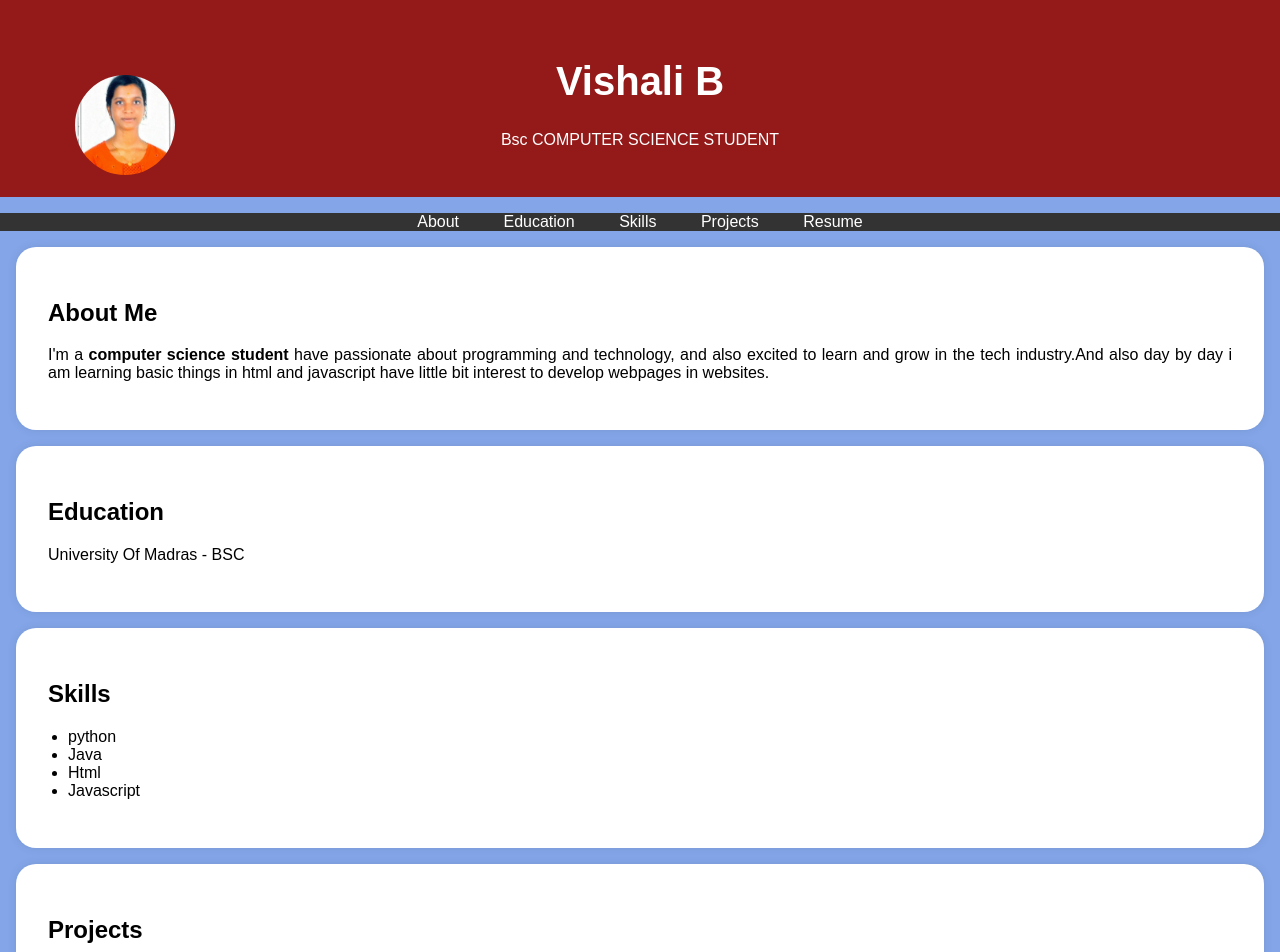
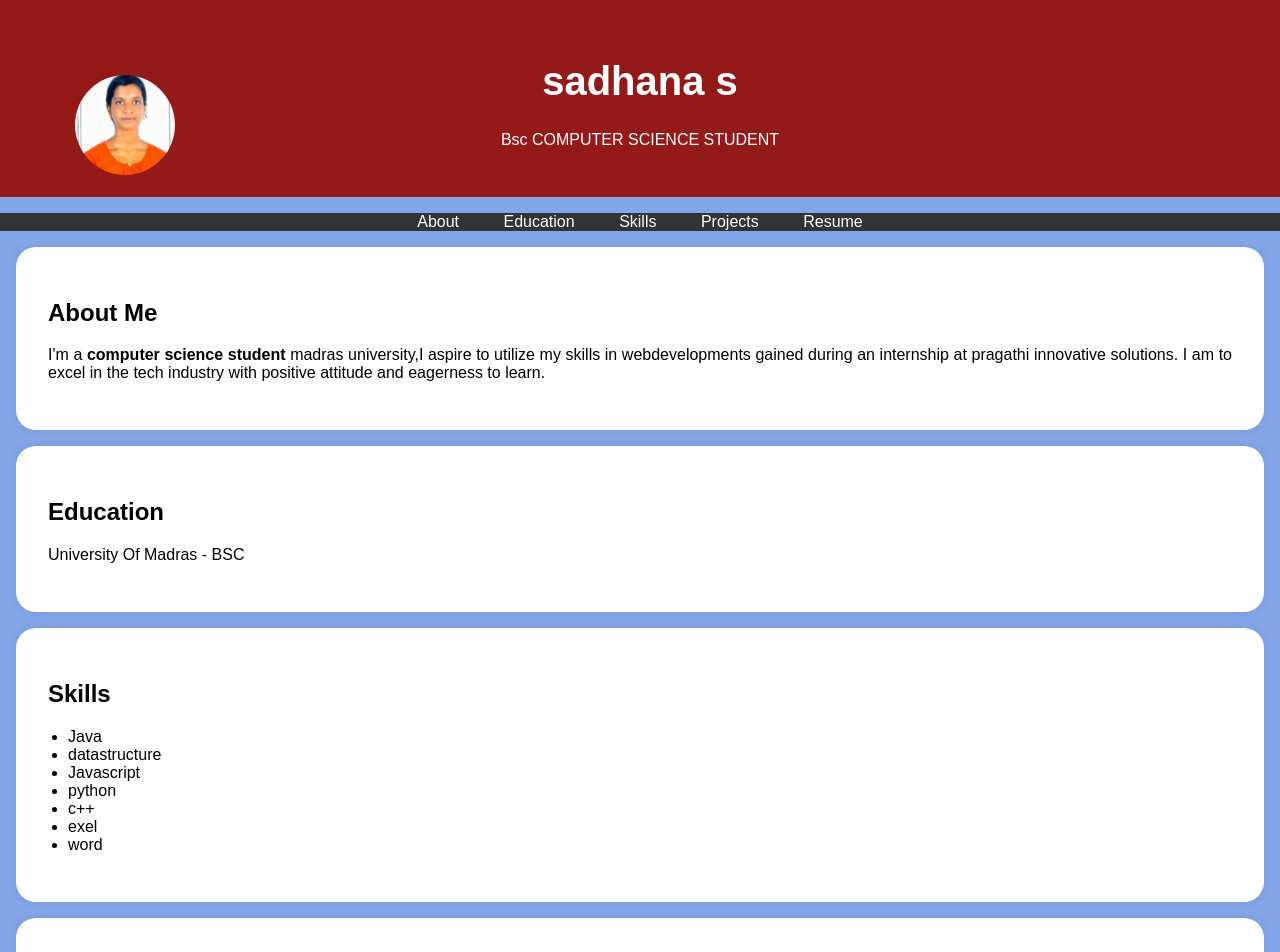
Before and after one commit to SADHANA106/Digital-portfolio, a plain HTML site: page index.html in a window 1280 px wide. Shown: the top 952 px of the page. Drawn offline with Linux system fonts and the light colour scheme.

Commit message:
Update index.html

```diff
--- a/index.html
+++ b/index.html
@@ -96,7 +96,7 @@
         <div class="header-content">
             <!-- Add your profile picture here -->
             <img src="image.jpg" alt="Your Profile Picture" class="profile-picture">
-            <h1>Vishali B</h1>
+            <h1>sadhana s</h1>
             <p> Bsc COMPUTER SCIENCE STUDENT</p>
         </div>
     </header>
@@ -115,7 +115,9 @@
     <section id="about">
         <div class="section-content">
             <h2>About Me</h2>
-            <p>I'm a <b>computer science student</b>  have passionate about programming and technology, and also excited to learn and grow in the tech industry.And also day by day i am learning basic things in html and javascript have little bit interest to develop webpages in websites.</p>
+            <p>I'm a <b>computer science student</b>  madras university,I aspire
+to utilize my skills in webdevelopments
+gained during an internship at pragathi innovative solutions. I am to excel in the tech industry with positive attitude and eagerness to learn.</p>
 
         </div>
     </section>
@@ -133,10 +135,15 @@
             <h2>Skills</h2>
             <ul>
 
- <li>python</li>
+
                 <li>Java</li>
-                <li>Html</li>
+                <li>datastructure</li>
                 <li>Javascript</li>
+                <li>python </li>
+                <li>c++</li>
+                <li>exel</li>
+                <li>word </li>
+
             </ul>
         </div>
     </section>
@@ -163,7 +170,7 @@
     </section>
 
     <footer>
-        <p>&copy; 2025 Vishali B </p>
+        <p>&copy; 2025 Sadhana s</p>
     </footer>
 
     <script>
@@ -185,4 +192,4 @@
         });
     </script>
 </body>
-</html>
+    </html>
```
